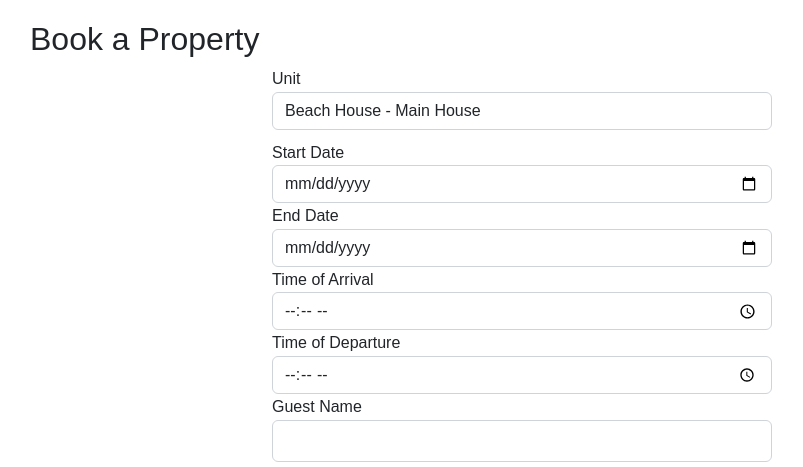
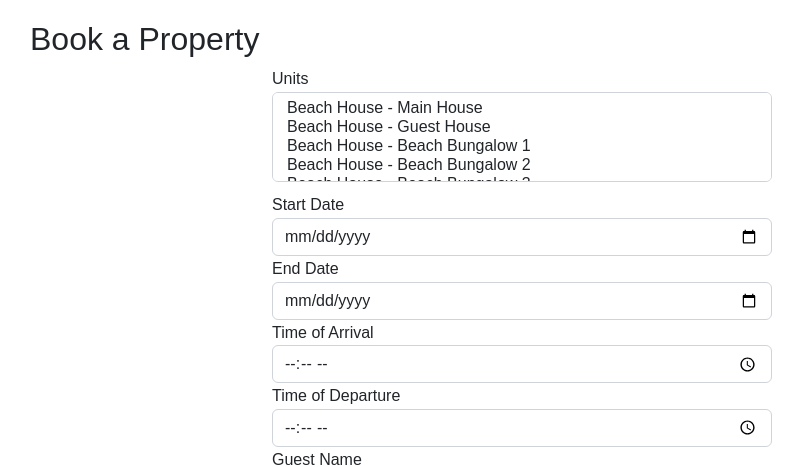
Before and after one commit to ehumpierres/MFR, a Flask app: page /book in a window 1280 px wide. Shown: the part 146-613 px from the top of the page, without its empty margins (118-921 px from the left). Run offline with Flask 3, Linux system fonts and the light colour scheme; a user stored in the database is signed in; data comes from the database, SQL or seed files in the repository.

Commit message:
Agent query: Can you check if the booking form now allows selecting multiple units? Also, please verify if the form submission with multiple units works correctly.

```diff
--- a/forms.py
+++ b/forms.py
@@ -1,5 +1,5 @@
 from flask_wtf import FlaskForm
-from wtforms import StringField, PasswordField, SubmitField, DateField, SelectField, IntegerField, TextAreaField, RadioField, TimeField
+from wtforms import StringField, PasswordField, SubmitField, DateField, SelectMultipleField, IntegerField, TextAreaField, RadioField, TimeField
 from wtforms.validators import DataRequired, Email, NumberRange
 
 class LoginForm(FlaskForm):
@@ -7,7 +7,7 @@ class LoginForm(FlaskForm):
     submit = SubmitField('Login')
 
 class BookingForm(FlaskForm):
-    unit_id = SelectField('Unit', coerce=int, validators=[DataRequired()])
+    unit_ids = SelectMultipleField('Units', coerce=int, validators=[DataRequired()])
     start_date = DateField('Start Date', validators=[DataRequired()])
     end_date = DateField('End Date', validators=[DataRequired()])
     arrival_time = TimeField('Time of Arrival', validators=[DataRequired()])
--- a/main.py
+++ b/main.py
@@ -61,7 +61,7 @@ def notify_admins(booking):
     subject = f"New Booking Request: {booking.guest_name}"
     body = f"""A new booking request has been submitted:
 Guest: {booking.guest_name}
-Unit: {booking.unit.name}
+Units: {', '.join([unit.name for unit in booking.units])}
 Dates: {booking.start_date} to {booking.end_date}
 Arrival Time: {booking.arrival_time}
 Departure Time: {booking.departure_time}
@@ -78,8 +78,8 @@ Organization Status: {booking.organization_status}"""
     send_notification_email(subject, body, admin_emails)
 
 def notify_guest(booking):
-    subject = f"Booking {booking.status.capitalize()}: {booking.unit.property.name} - {booking.unit.name}"
-    body = f"""Your booking request for {booking.unit.property.name} - {booking.unit.name} from {booking.start_date} to {booking.end_date} has been {booking.status}.
+    subject = f"Booking {booking.status.capitalize()}: {booking.units[0].property.name}"
+    body = f"""Your booking request for {', '.join([unit.name for unit in booking.units])} from {booking.start_date} to {booking.end_date} has been {booking.status}.
 Arrival Time: {booking.arrival_time}
 Departure Time: {booking.departure_time}
 Number of Guests: {booking.num_guests}
@@ -126,7 +126,7 @@ def logout():
 @login_required
 def property_details(property_id):
     property = Property.query.get_or_404(property_id)
-    upcoming_bookings = Booking.query.join(Unit).filter(
+    upcoming_bookings = Booking.query.join(Booking.units).filter(
         Unit.property_id == property_id,
         Booking.status == 'approved',
         Booking.start_date >= date.today()
@@ -137,11 +137,10 @@ def property_details(property_id):
 @login_required
 def book():
     form = BookingForm()
-    form.unit_id.choices = [(unit.id, f"{unit.property.name} - {unit.name}") for unit in Unit.query.join(Property).all()]
+    form.unit_ids.choices = [(unit.id, f"{unit.property.name} - {unit.name}") for unit in Unit.query.join(Property).all()]
     if form.validate_on_submit():
         try:
             booking = Booking(
-                unit_id=form.unit_id.data,
                 start_date=form.start_date.data,
                 end_date=form.end_date.data,
                 arrival_time=form.arrival_time.data,
@@ -159,6 +158,8 @@ def book():
                 organization_status=form.organization_status.data,
                 status='pending'
             )
+            selected_units = Unit.query.filter(Unit.id.in_(form.unit_ids.data)).all()
+            booking.units.extend(selected_units)
             db.session.add(booking)
             db.session.commit()
             notify_admins(booking)
@@ -234,7 +235,7 @@ def approve_booking(booking_id):
         notify_guest(booking)
         return jsonify({
             'id': booking.id,
-            'title': f'{booking.guest_name} - {booking.unit.name}',
+            'title': f'{booking.guest_name} - {", ".join([unit.name for unit in booking.units])}',
             'color': '#378006',
             'status': 'approved'
         })
@@ -271,11 +272,11 @@ def reject_booking(booking_id):
 @login_required
 def get_bookings(property_id):
     try:
-        bookings = Booking.query.join(Unit).filter(Unit.property_id == property_id).all()
+        bookings = Booking.query.join(Booking.units).filter(Unit.property_id == property_id).all()
         events = [
             {
                 'id': booking.id,
-                'title': f'{"PENDING - " if booking.status == "pending" else ""}{booking.guest_name} - {booking.unit.name}',
+                'title': f'{"PENDING - " if booking.status == "pending" else ""}{booking.guest_name} - {", ".join([unit.name for unit in booking.units])}',
                 'start': f"{booking.start_date.isoformat()}T{booking.arrival_time.isoformat()}",
                 'end': f"{booking.end_date.isoformat()}T{booking.departure_time.isoformat()}",
                 'color': '#a8d08d' if booking.status == 'pending' else '#378006',
--- a/templates/booking_form.html
+++ b/templates/booking_form.html
@@ -7,8 +7,8 @@
     <form method="POST">
         {{ form.hidden_tag() }}
         <div class="form-group">
-            {{ form.unit_id.label }}
-            {{ form.unit_id(class="form-control") }}
+            {{ form.unit_ids.label }}
+            {{ form.unit_ids(class="form-control", multiple=True) }}
         </div>
         <div class="form-group">
             {{ form.start_date.label }}
@@ -93,3 +93,14 @@
         {{ form.submit(class="btn btn-primary") }}
     </form>
 {% endblock %}
+
+{% block extra_js %}
+<script>
+    $(document).ready(function() {
+        $('#unit_ids').select2({
+            placeholder: 'Select units',
+            allowClear: true
+        });
+    });
+</script>
+{% endblock %}
```
Also changed, not shown: models.py (+6 -2 lines).
